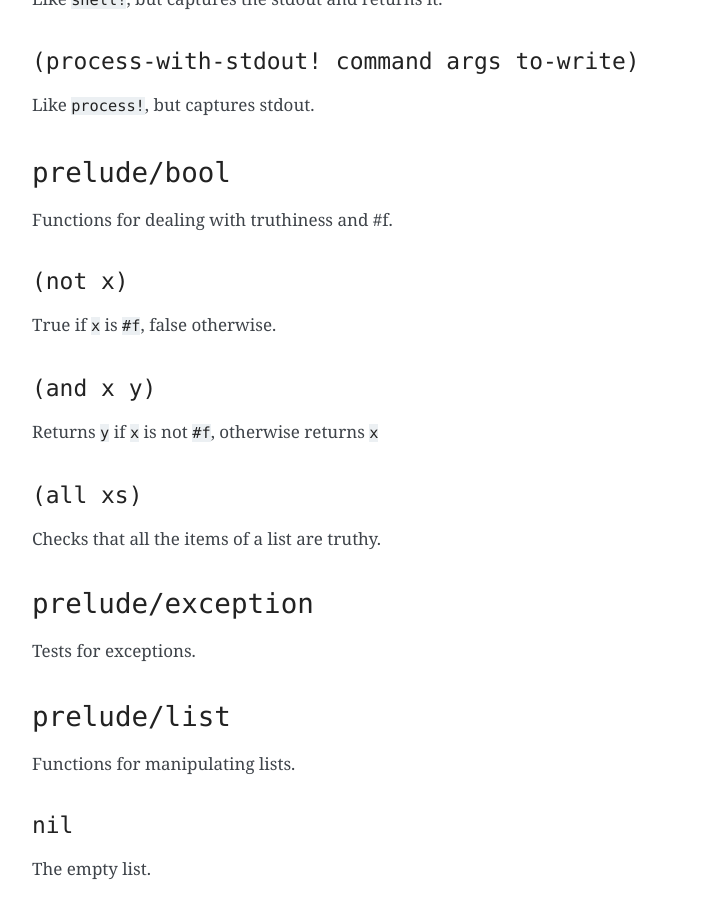
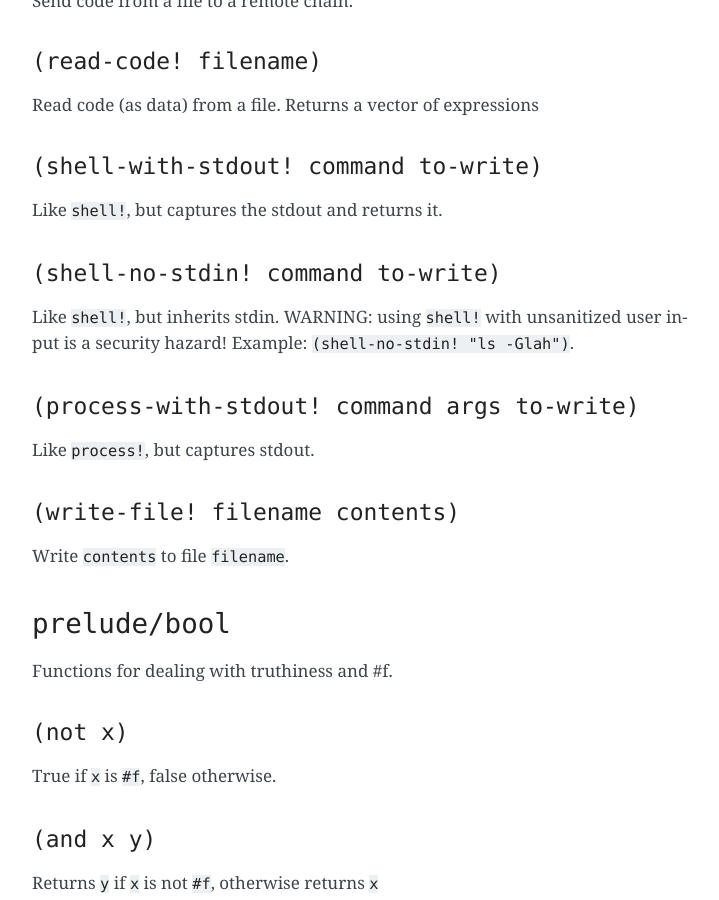
Before and after one commit to radicle-dev/radicle-alpha, a Sphinx documentation site: the page built from docs/source/reference.rst, in a window 1280 px wide and 900 px high, scrolled down 14697 px. Shown: the whole window, without its empty margins (388-1107 px from the left). Built offline with Sphinx 7.4.7, drawn with Linux system fonts in a browser that asks for light colours; pages that are not in the unit, such as notebooks, are missing from menus; some of the changed text lies outside the part shown.

Commit message:
Sys args, open-file, and unify util scripts (#296)
Adds:

* (get-args!)
* (open-file!)
* (write-file!)
* (edit-in-editor!)

A little work to make shebangs possible.

Moves list-issues and new-issue to a single file, and make it a pure radicle file.

In theory `read-file!` no longer has to be a primop. But testing would be quite complicated because of the way files are mocked (which is very relevant to load! and so to everything). I'd open a separate issue for that.

```diff
--- a/docs/source/reference.rst
+++ b/docs/source/reference.rst
@@ -434,6 +434,12 @@ Given an elliptic curve, generates a cryptographic key-pair. Use
 Given a private key and a message (a string), generates a cryptographic
 signature for the message.
 
+``get-args!``
+~~~~~~~~~~~~~
+
+Returns the list of the command-line arguments the script was called
+with
+
 ``put-str!``
 ~~~~~~~~~~~~
 
@@ -460,6 +466,12 @@ Reads the contents of a file and returns it as a string.
 
 Read a single line from a handle. Returns the string read, or the
 keyword ``:eof`` if an EOF is encountered.
+
+``open-file!``
+~~~~~~~~~~~~~~
+
+Open file in the specified mode (``:read``, ``:write``, ``:append``,
+``:read-write``).
 
 ``close-handle!``
 ~~~~~~~~~~~~~~~~~
@@ -700,10 +712,22 @@ Read code (as data) from a file. Returns a vector of expressions
 
 Like ``shell!``, but captures the stdout and returns it.
 
+``(shell-no-stdin! command to-write)``
+~~~~~~~~~~~~~~~~~~~~~~~~~~~~~~~~~~~~~~
+
+Like ``shell!``, but inherits stdin. WARNING: using ``shell!`` with
+unsanitized user input is a security hazard! Example:
+``(shell-no-stdin! "ls -Glah")``.
+
 ``(process-with-stdout! command args to-write)``
 ~~~~~~~~~~~~~~~~~~~~~~~~~~~~~~~~~~~~~~~~~~~~~~~~
 
 Like ``process!``, but captures stdout.
+
+``(write-file! filename contents)``
+~~~~~~~~~~~~~~~~~~~~~~~~~~~~~~~~~~~
+
+Write ``contents`` to file ``filename``.
 
 ``prelude/bool``
 ----------------
--- a/reference-doc.yaml
+++ b/reference-doc.yaml
@@ -99,11 +99,13 @@ primFns:
 - gen-key-pair!
 - gen-signature!
 # I/O
+- get-args!
 - put-str!
 - get-line!
 - load!
 - read-file!
 - read-line-handle!
+- open-file!
 - close-handle!
 - now!
 - system!
```
Also changed, not shown: 14 other files.
